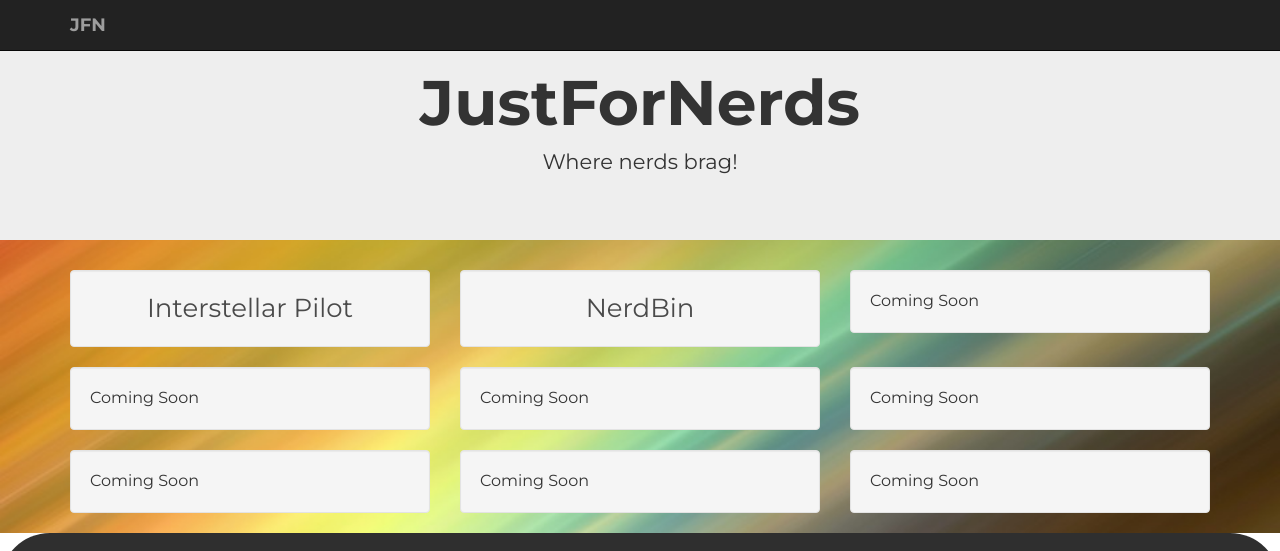
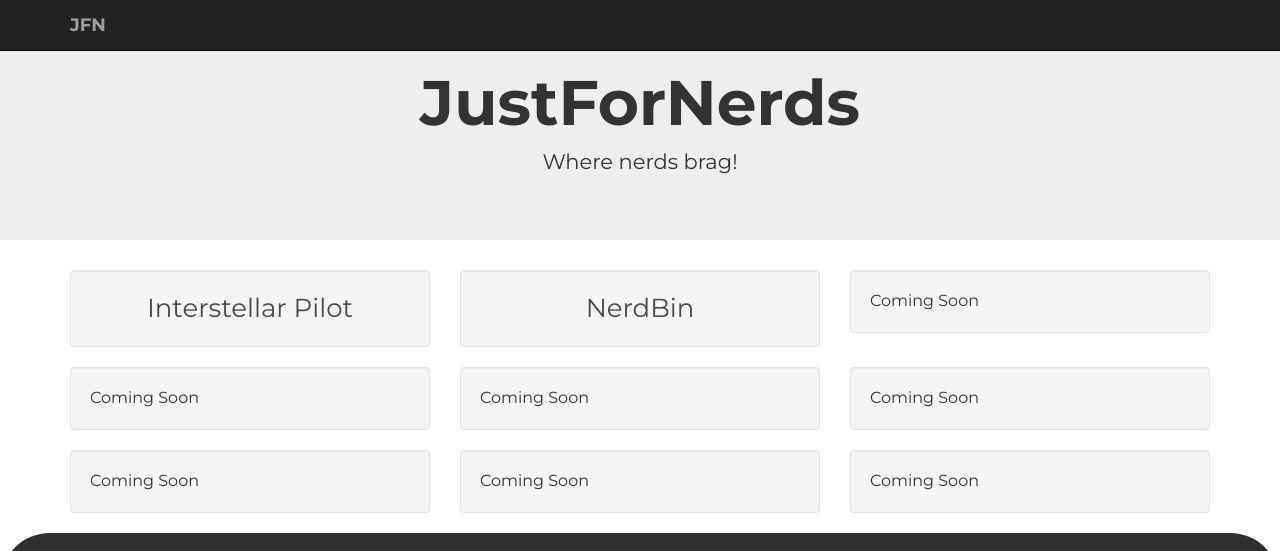
Before and after one commit to EddyWallace/justfornerds-site, a plain HTML site: page index.html in a window 1280 px wide. Shown: the top 551 px of the page. Drawn offline with nearby package versions, Linux system fonts and the light colour scheme.

Commit message:
Update index.html

```diff
--- a/index.html
+++ b/index.html
@@ -28,7 +28,6 @@
 
 <!-- HEADER
 =================================-->
-<div  style="background: url(background.jpg) no-repeat center fixed; background-size: cover;">
 
 <div class="jumbotron text-center">
     <div class="container">
@@ -67,8 +66,6 @@
 
 </div>
 
-</div>
-
 <div style="background-color: #2f2f2f; border-radius: 50px 50px 0px 0px; padding: 20px;">
 <center><iframe src="https://discordapp.com/widget?id=234716422322782208&theme=dark" width="90%" height="600" allowtransparency="true" frameborder="0"></iframe><center>
 </div>
```
